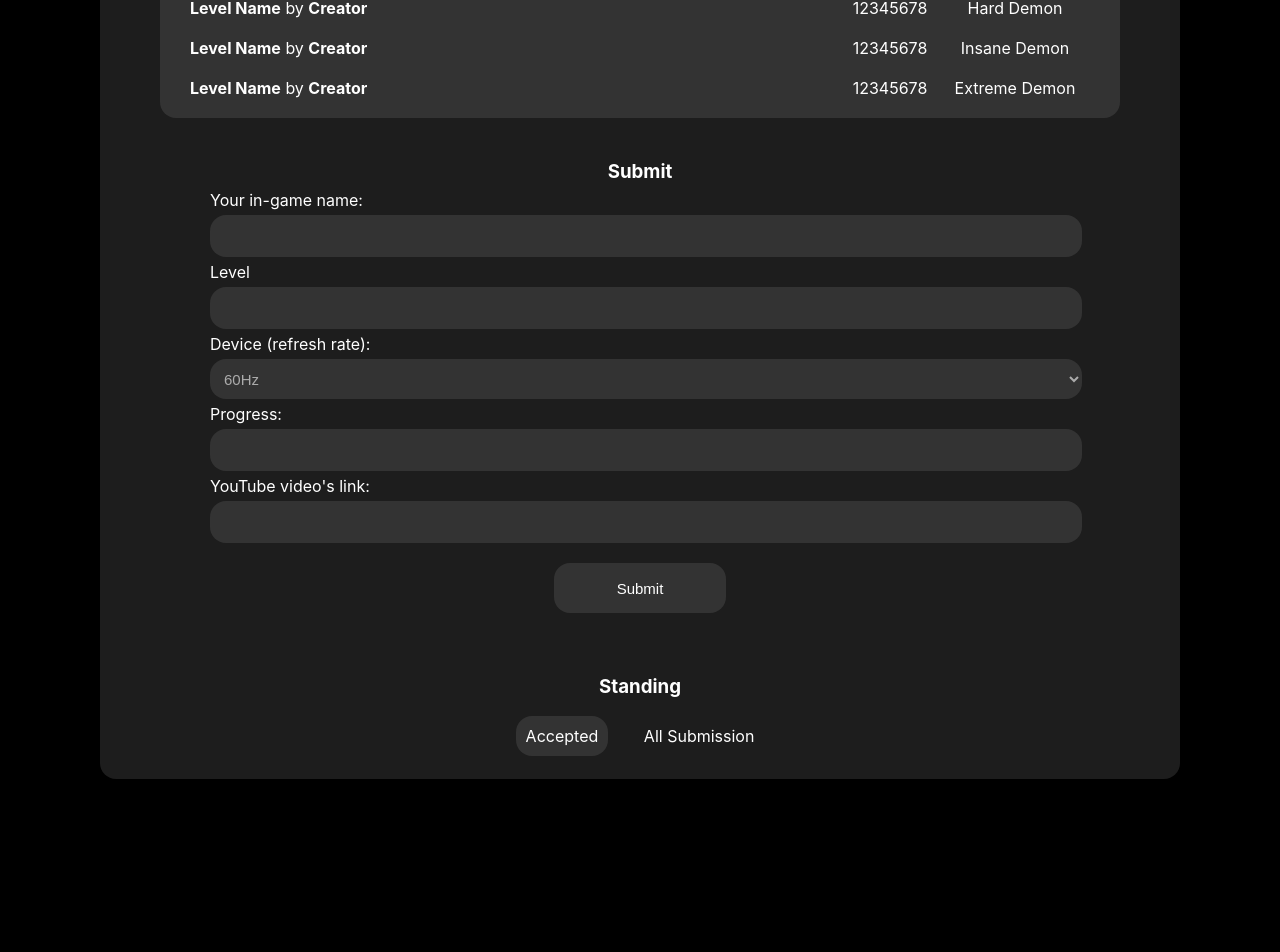
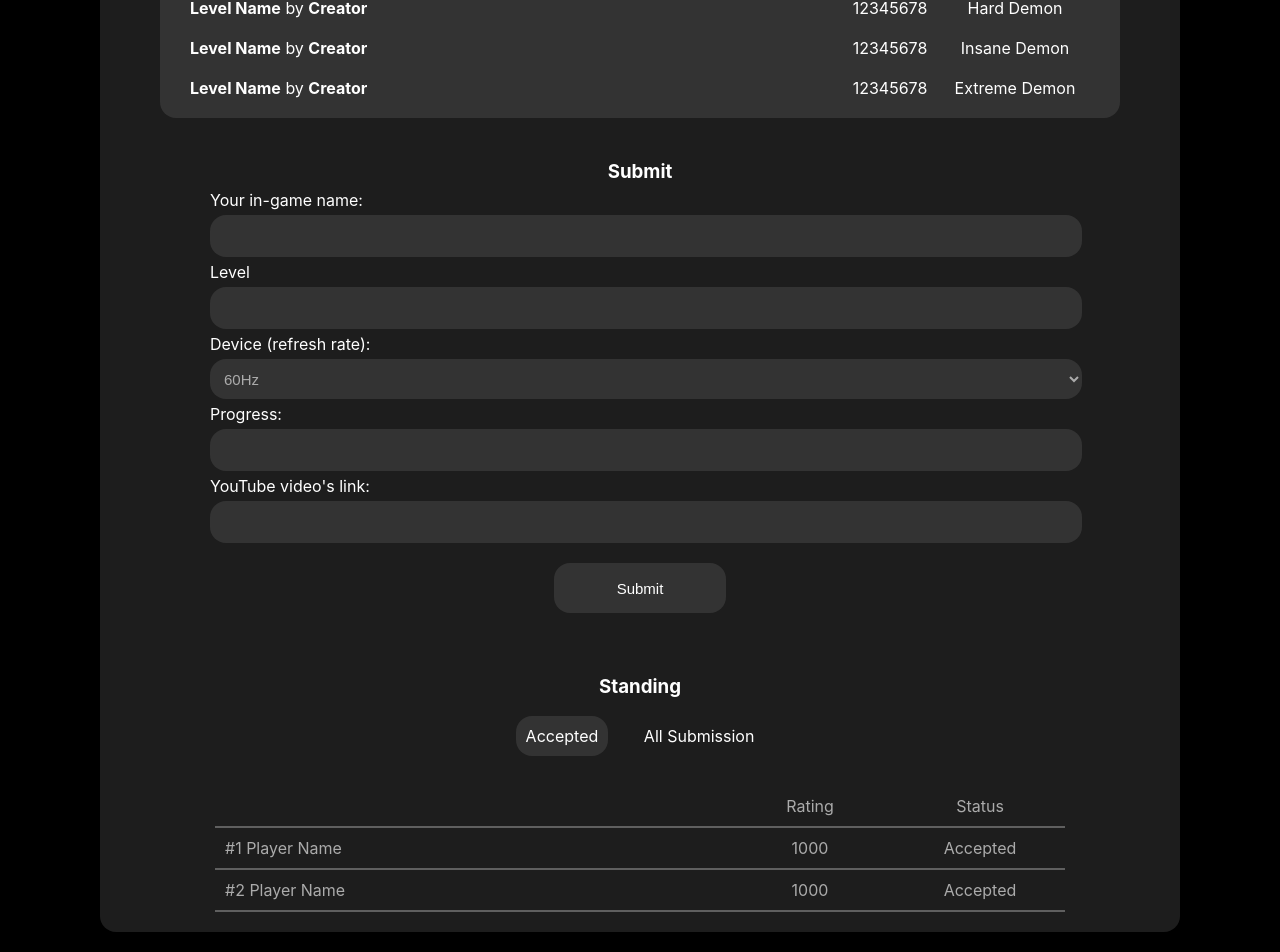
Before and after one commit to NamPE286/DemonListVN, a Next.js app: page /contest/test in a window 1280 px wide. Shown: the part 441-1393 px from the top of the page. Before the commit the page ends 1250 px from the top, so only its background shows below. Built offline with nearby package versions, Linux system fonts and the light colour scheme.

Commit message:
contest prototype

```diff
--- a/pages/components/Main/contest.js
+++ b/pages/components/Main/contest.js
@@ -8,14 +8,14 @@ function Main(){
         )
         if(i == 1) return(
             <div className="contestCard">
-                <a href='/contest/test' id='joinContest'>Enter</a>
+                <a href='/contest/test?mode=0' id='joinContest'>Enter</a>
                 <label id='contestName'><b>Contest Name</b></label>
                 <label id='endIn'>End in: 00:00:00</label>
             </div>
         )
         if(i == 2) return(
             <div className="contestCard">
-                <a href='/contest/test' id='joinContest'>View</a>
+                <a href='/contest/test?mode=1' id='joinContest'>View</a>
                 <label id='contestName'><b>Contest Name</b></label>
             </div>
         )
--- a/pages/contest/[id].js
+++ b/pages/contest/[id].js
@@ -1,11 +1,13 @@
 import { useRouter } from "next/router";
 import Head from 'next/head';
 import Navbar from '../components/Navbar.js';
-import { useState } from 'react';
+import { useState, useEffect } from 'react';
 
-function Main(){
-    const { id } = useRouter().query;
+function Main() {
+    const router = useRouter();
+    const { id } = router.query;
     const [sel, setSel] = useState(0);
+    const [mode, setMode] = useState()
     var uName = ''
     if (typeof window !== 'undefined') {
         uName = localStorage.getItem('userName')
@@ -13,6 +15,11 @@ function Main(){
             uName = ''
         }
     }
+    useEffect(() => {
+        if (router.query.mode) {
+            setMode(router.query.mode)
+        }
+    }, [router.query.mode])
     if (sel == 0) {
         try {
             document.getElementById('ab').style.background = 'var(--a2)';
@@ -28,25 +35,9 @@ function Main(){
         }
         catch (err) { }
     }
-    function showContent(){
-        return(
-            <div className="mainpanel" id='center-div'>
-                <h2>Contest Name's info</h2>
-                <div className="mainpanelContent">
-                    <div className="heading123">
-                        <label id='contestLevel1'>Level</label>
-                        <label id='contestLevelID1'>ID</label>
-                        <label id='contestLevelDiff1'>Difficulty</label>
-                    </div>
-                    <div className='contestInfo'>
-                        <div className='contestLevel'>
-                            <section><label id='contestLevel'><b>Level Name</b> by <b>Creator</b></label><label id='contestLevelID'>12345678</label><label id='contestLevelDiff'>Easy Demon</label></section>
-                            <section><label id='contestLevel'><b>Level Name</b> by <b>Creator</b></label><label id='contestLevelID'>12345678</label><label id='contestLevelDiff'>Medium Demon</label></section>
-                            <section><label id='contestLevel'><b>Level Name</b> by <b>Creator</b></label><label id='contestLevelID'>12345678</label><label id='contestLevelDiff'>Hard Demon</label></section>
-                            <section><label id='contestLevel'><b>Level Name</b> by <b>Creator</b></label><label id='contestLevelID'>12345678</label><label id='contestLevelDiff'>Insane Demon</label></section>
-                            <section><label id='contestLevel'><b>Level Name</b> by <b>Creator</b></label><label id='contestLevelID'>12345678</label><label id='contestLevelDiff'>Extreme Demon</label></section>
-                        </div>
-                    </div>
+    function showSubmit() {
+        if (!mode) return (
+            <>
                 <div id='abcz'>
                     <h3>Submit</h3>
                 </div>
@@ -76,12 +67,47 @@ function Main(){
                         <button>Submit</button>
                     </div>
                 </div>
+
+            </>
+        )
+    }
+    function showContent() {
+        return (
+            <div className="mainpanel" id='center-div'>
+                <h2>Contest Name's info</h2>
+                <div className="mainpanelContent">
+                    <div className="heading123">
+                        <label id='contestLevel1'>Level</label>
+                        <label id='contestLevelID1'>ID</label>
+                        <label id='contestLevelDiff1'>Difficulty</label>
+                    </div>
+                    <div className='contestInfo'>
+                        <div className='contestLevel'>
+                            <section><label id='contestLevel'><b>Level Name</b> by <b>Creator</b></label><label id='contestLevelID'>12345678</label><label id='contestLevelDiff'>Easy Demon</label></section>
+                            <section><label id='contestLevel'><b>Level Name</b> by <b>Creator</b></label><label id='contestLevelID'>12345678</label><label id='contestLevelDiff'>Medium Demon</label></section>
+                            <section><label id='contestLevel'><b>Level Name</b> by <b>Creator</b></label><label id='contestLevelID'>12345678</label><label id='contestLevelDiff'>Hard Demon</label></section>
+                            <section><label id='contestLevel'><b>Level Name</b> by <b>Creator</b></label><label id='contestLevelID'>12345678</label><label id='contestLevelDiff'>Insane Demon</label></section>
+                            <section><label id='contestLevel'><b>Level Name</b> by <b>Creator</b></label><label id='contestLevelID'>12345678</label><label id='contestLevelDiff'>Extreme Demon</label></section>
+                        </div>
+                    </div>
+                    {showSubmit()}
                     <div id='abcz1'>
                         <h3>Standing</h3>
                     </div>
                     <div className="submitSelect">
                         <a href="#!" id="ab" className="xzy" onClick={() => setSel(0)} style={{ background: "var(--a2)" }}>Accepted</a>
                         <a href="#!" id="ac" className="xzy" onClick={() => setSel(1)}>All Submission</a>
+                    </div>
+                    <div className="allPlayer">
+                        <section>
+                            <a id="playerName"></a><a id="playerTotalPoint">Rating</a><a id="playerBestplay">Status</a>
+                        </section>
+                        <section className="allPlayerInfo">
+                            <a id="playerName" href='#!'>#1 Player Name</a><a id="playerTotalPoint">1000</a><a id="playerBestplay">Accepted</a>
+                        </section>
+                        <section className="allPlayerInfo">
+                            <a id="playerName" href='#!'>#2 Player Name</a><a id="playerTotalPoint">1000</a><a id="playerBestplay">Accepted</a>
+                        </section>
                     </div>
                 </div>
             </div>
```
Lines whose indentation alone changed are shown as unchanged.
